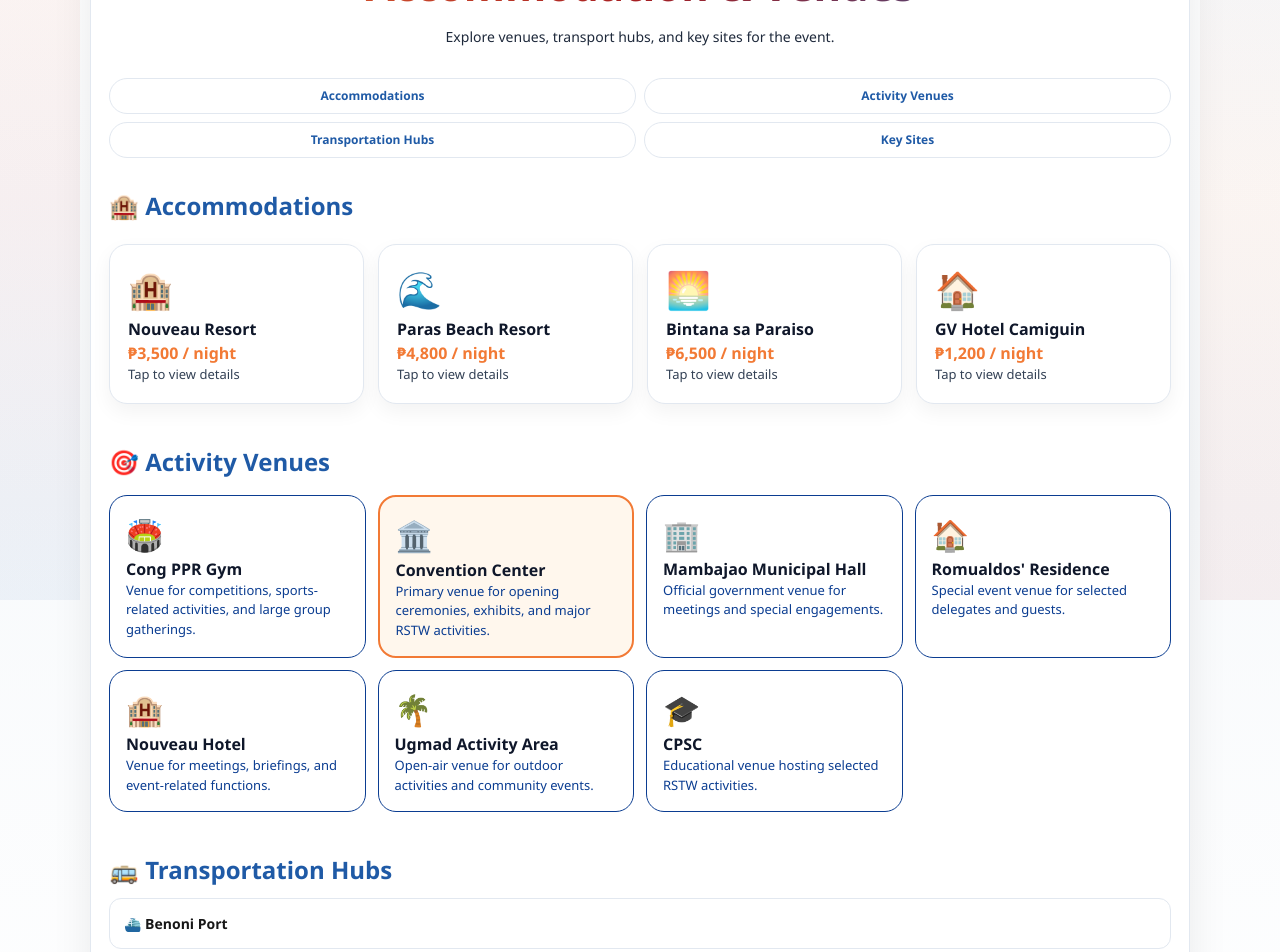
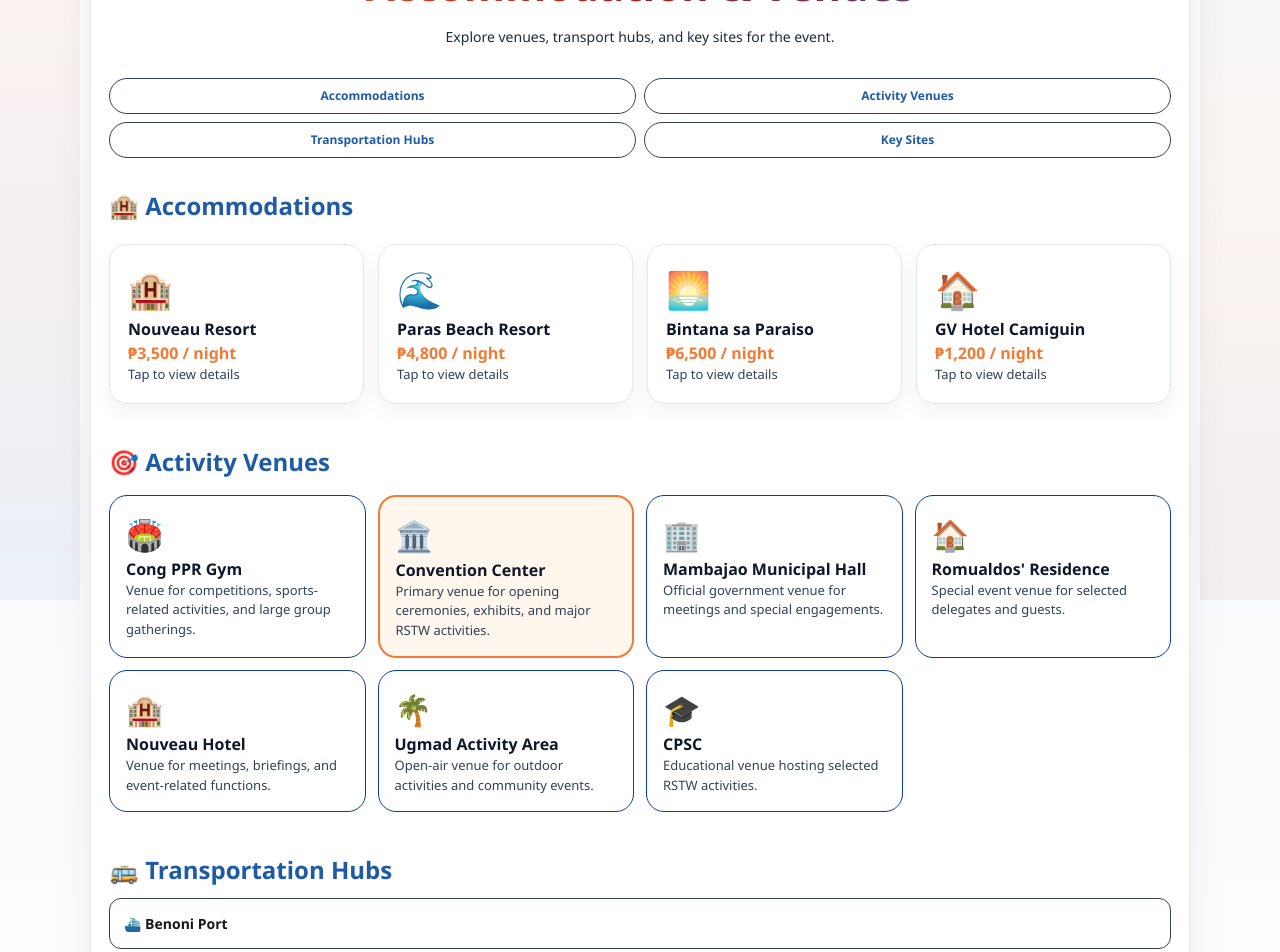
Before and after one commit to kpcanghagas-03/isla-transpo, a Next.js app: page /feedback in a window 1280 px wide. Shown: the part 200-1152 px from the top of the page. Built offline with nearby package versions, Linux system fonts and the light colour scheme.

Commit message:
change color

```diff
--- a/app/feedback/page.tsx
+++ b/app/feedback/page.tsx
@@ -252,7 +252,7 @@ export default function AccomodationPage() {
                 style={{
                   padding: "8px 12px",
                   borderRadius: 999,
-                  border: "1px solid #E2E8F0",
+                  border: "1px solid #334155",
                   background: "#fff",
                   fontSize: 12,
                   fontWeight: 600,
@@ -364,7 +364,7 @@ export default function AccomodationPage() {
                     {v.name}
                   </h3>
 
-                  <p style={{ fontSize: 13,color: "#0B3D91" }}>
+                  <p style={{ fontSize: 13,color: "#334155" }}>
                     {v.description}
                   </p>
                 </div>
@@ -384,7 +384,7 @@ export default function AccomodationPage() {
                   key={i}
                   style={{
                     padding: 14,
-                    border: "1px solid #E2E8F0",
+                    border: "1px solid #334155",
                     borderRadius: 12,
                     marginBottom: 8,
                     fontSize: 14,
@@ -410,6 +410,7 @@ export default function AccomodationPage() {
                   padding: 12,
                   fontSize: 14,
                   fontWeight: 600,
+                  color: "#334155",
                 }}
               >
                 {k.icon} {k.name}
@@ -429,6 +430,7 @@ export default function AccomodationPage() {
                 justifyContent: "center",
                 alignItems: "center",
                 padding: 16,
+                color: "#334155",
               }}
             >
               <div
@@ -442,7 +444,7 @@ export default function AccomodationPage() {
                 }}
               >
                 <h2 style={{ color: "#1F5AA6" }}>{selectedVenue.name}</h2>
-                <p style={{ color: "#1E293B", fontSize: 14 }}>
+                <p style={{ color: "#334155", fontSize: 14 }}>
                   {selectedVenue.description}
                 </p>
 
@@ -508,10 +510,16 @@ export default function AccomodationPage() {
         {selectedHotel.name}
       </h2>
 
-      <p><b>💰 Rate:</b> {selectedHotel.rate}</p>
-      <p><b>👥 Capacity:</b> {selectedHotel.capacity}</p>
-      <p><b>📍 Distance:</b> {selectedHotel.distance}</p>
-      <p>
+      <p style={{ color: "#334155" }}>
+        <b>💰 Rate:</b> {selectedHotel.rate}
+      </p>
+      <p style={{ color: "#334155" }}>
+        <b>👥 Capacity:</b> {selectedHotel.capacity}
+      </p>
+      <p style={{ color: "#334155" }}>
+        <b>📍 Distance:</b> {selectedHotel.distance}
+      </p>
+      <p style={{ color: "#334155" }}>
         <b>✨ Amenities:</b>{" "}
         {selectedHotel.amenities.join(", ")}
       </p>
```
